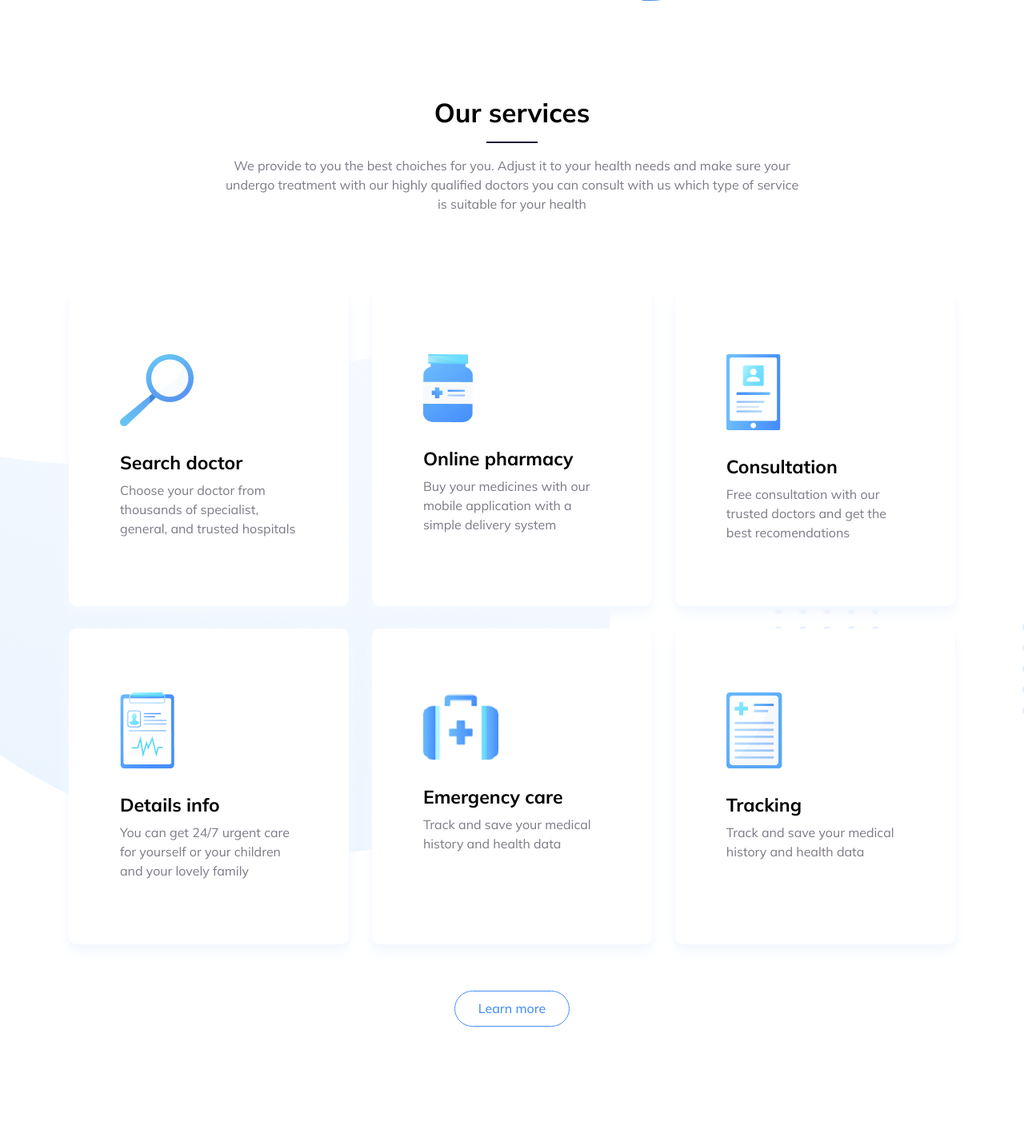
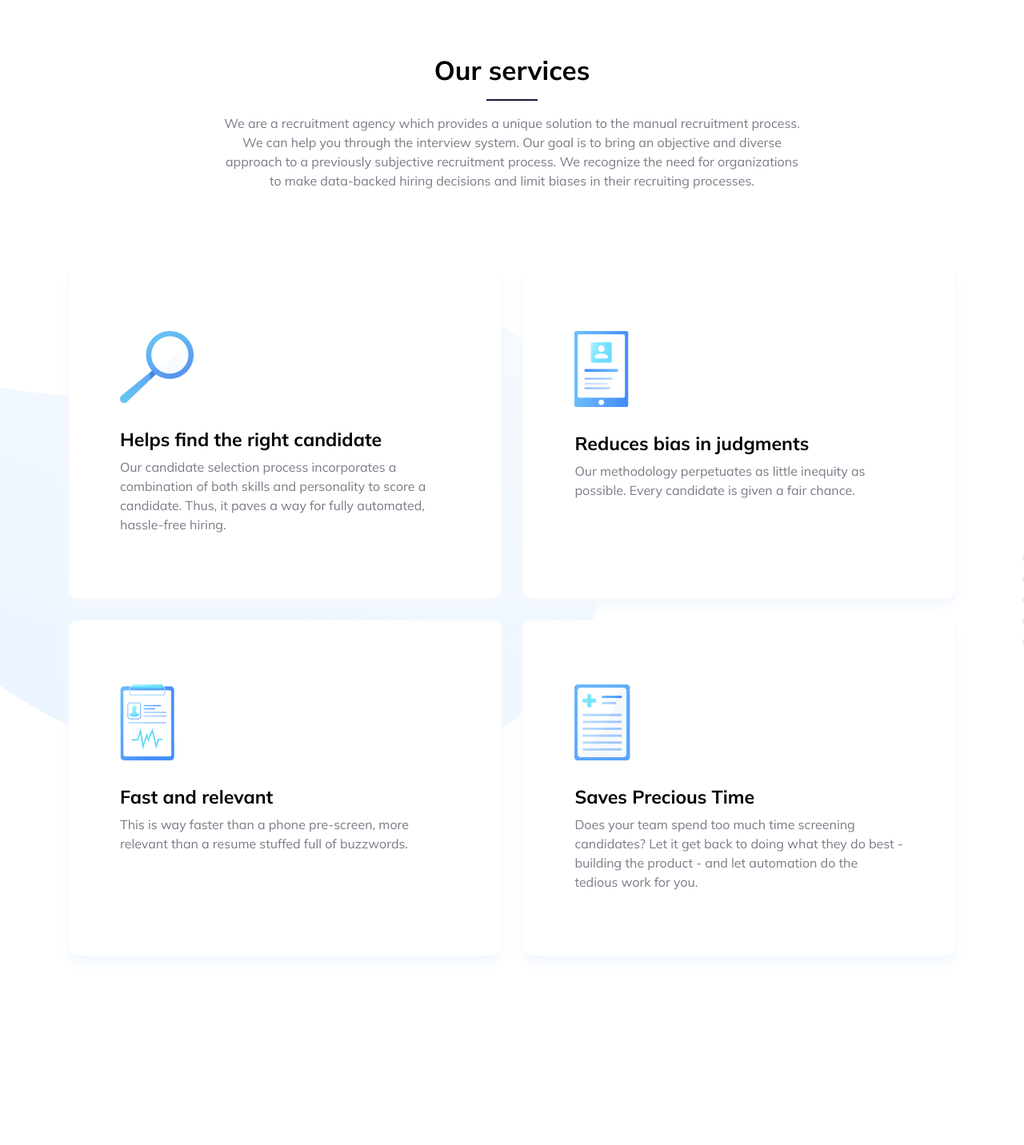
Before and after one commit to Team-Gucci-Gang/Recruito, a Node server app: page / in a window 1280 px wide. Shown: the part 583-2015 px from the top of the page at 80% size. Run offline with Node 20, Linux system fonts and the light colour scheme; some libraries are stand-ins or nearby versions.

Commit message:
add: content

```diff
--- a/views/land.ejs
+++ b/views/land.ejs
@@ -8,7 +8,7 @@
     <!-- ===============================================-->
     <!--    Document Title-->
     <!-- ===============================================-->
-    <title>Trafalgar | Landing, Corporate &amp; Business Templatee</title>
+    <title>Recruito</title>
 
     <!-- ===============================================-->
     <!--    Favicons-->
@@ -34,7 +34,7 @@
     <main class="main" id="top">
       <nav class="navbar navbar-expand-lg navbar-light fixed-top py-3" data-navbar-on-scroll="data-navbar-on-scroll">
         <div class="container">
-          <a class="navbar-brand d-flex align-items-center fw-bold fs-2" href="#"><img class="d-inline-block me-3" src="trafalgar/assets/img/icons/logo.png" alt="" />Recruito</a>
+          <a class="navbar-brand d-flex align-items-center fw-bold fs-2" href="#">Recruito</a>
           <button
             class="navbar-toggler collapsed"
             type="button"
@@ -59,7 +59,7 @@
 
         <div class="container position-relative">
           <div class="row align-items-center">
-            <div class="col-md-5 col-lg-6 order-md-1 pt-8"><img class="img-fluid" src="trafalgar/assets/img/illustrations/hero-header.png" alt="" /></div>
+            <div class="col-md-5 col-lg-6 order-md-1 pt-8"><img class="img-fluid" src="https://www.peoplex.ai/wp-content/uploads/2019/07/banner-recruitment.png" alt="" /></div>
             <div class="col-md-7 col-lg-6 text-center text-md-start pt-5 pt-md-9">
               <h1 class="mb-4 display-3 fw-bold">Think Recruitment <br class="d-block d-lg-none d-xl-block" />Think Recruito</h1>
               <p class="mt-3 mb-4 fs-1">
@@ -92,160 +92,85 @@
           <div class="row justify-content-center">
             <div class="col-sm-9 col-xl-8 text-center">
               <p>
-                We provide to you the best choiches for you. Adjust it to your health needs and make sure your undergo treatment with our highly qualified doctors you can consult with us which type of
-                service is suitable for your health
+                We are a recruitment agency which provides a unique solution to the manual recruitment process.
+                We can help you through the interview system. Our goal is to bring an objective and diverse approach to
+                a previously subjective recruitment process. We recognize the need for organizations to make data-backed
+                hiring decisions and limit biases in their recruiting processes.
               </p>
             </div>
           </div>
           <div class="row justify-content-center h-100 pt-7 g-4">
-            <div class="col-sm-9 col-md-4">
+            <div class="col-sm-9 col-md-6">
               <div class="card h-100 w-100 shadow rounded-lg p-3 p-md-2 p-lg-3 p-xl-5">
                 <div class="card-body text-center text-md-start">
                   <div class="py-3"><img class="img-fluid" src="trafalgar/assets/img/illustrations/search.png" height="90" alt="" /></div>
                   <div class="py-3">
-                    <h4 class="fw-bold card-title">Search doctor</h4>
-                    <p class="card-text">Choose your doctor from thousands of specialist, general, and trusted hospitals</p>
+                    <h4 class="fw-bold card-title">Helps find the right candidate</h4>
+                    <p class="card-text">
+                      Our candidate selection process incorporates a combination of both skills and personality to score a candidate.
+                      Thus, it paves a way for fully automated, hassle-free hiring.
+                    </p>
                   </div>
                 </div>
               </div>
             </div>
-            <div class="col-sm-9 col-md-4">
+
+            <div class="col-sm-9 col-md-6">
               <div class="card h-100 w-100 shadow rounded-lg p-3 p-md-2 p-lg-3 p-xl-5">
                 <div class="card-body text-center text-md-start">
-                  <div class="py-3"><img class="img-fluid" src="trafalgar/assets/img/illustrations/online-pharmacy.png" height="90" alt="" /></div>
+                  <div class="py-3"><img class="img-fluid" src="trafalgar/assets/img/illustrations/consultation.png" height="90" alt="" /></div>
                   <div class="py-3">
-                    <h4 class="fw-bold card-title">Online pharmacy</h4>
-                    <p class="card-text">Buy your medicines with our mobile application with a simple delivery system</p>
+                    <h4 class="fw-bold card-title">Reduces bias in judgments</h4>
+                    <p class="card-text">Our methodology perpetuates as little inequity as possible. Every candidate is given a fair chance.</p>
                   </div>
                 </div>
               </div>
             </div>
-            <div class="col-sm-9 col-md-4">
+            <div class="col-sm-9 col-md-6">
               <div class="card h-100 w-100 shadow rounded-lg p-3 p-md-2 p-lg-3 p-xl-5">
                 <div class="card-body text-center text-md-start">
-                  <div class="py-3"><img class="img-fluid" src="trafalgar/assets/img/illustrations/consultation.png" height="90" alt="" /></div>
+                  <div class="py-3"><img class="img-fluid" src="trafalgar/assets/img/illustrations/details-info.png" height="90" alt="" /></div>
                   <div class="py-3">
-                    <h4 class="fw-bold card-title">Consultation</h4>
-                    <p class="card-text">Free consultation with our trusted doctors and get the best recomendations</p>
+                    <h4 class="fw-bold card-title">Fast and relevant</h4>
+                    <p class="card-text">
+                      This is way faster than a phone pre-screen, more relevant than a resume stuffed full of buzzwords.</h4>
+                    </p>
                   </div>
                 </div>
               </div>
             </div>
-            <div class="col-sm-9 col-md-4">
-              <div class="card h-100 w-100 shadow rounded-lg p-3 p-md-2 p-lg-3 p-xl-5">
-                <div class="card-body text-center text-md-start">
-                  <div class="py-3"><img class="img-fluid" src="trafalgar/assets/img/illustrations/details-info.png" height="90" alt="" /></div>
-                  <div class="py-3">
-                    <h4 class="fw-bold card-title">Details info</h4>
-                    <p class="card-text">You can get 24/7 urgent care for yourself or your children and your lovely family</p>
-                  </div>
-                </div>
-              </div>
-            </div>
-            <div class="col-sm-9 col-md-4">
-              <div class="card h-100 w-100 shadow rounded-lg p-3 p-md-2 p-lg-3 p-xl-5">
-                <div class="card-body text-center text-md-start">
-                  <div class="py-3"><img class="img-fluid" src="trafalgar/assets/img/illustrations/emergency-care.png" height="90" alt="" /></div>
-                  <div class="py-3">
-                    <h4 class="fw-bold card-title">Emergency care</h4>
-                    <p class="card-text">Track and save your medical history and health data</p>
-                  </div>
-                </div>
-              </div>
-            </div>
-            <div class="col-sm-9 col-md-4">
+
+            <div class="col-sm-9 col-md-6">
               <div class="card h-100 w-100 shadow rounded-lg p-3 p-md-2 p-lg-3 p-xl-5">
                 <div class="card-body text-center text-md-start">
                   <div class="py-3"><img class="img-fluid" src="trafalgar/assets/img/illustrations/tracking.png" height="90" alt="" /></div>
                   <div class="py-3">
-                    <h4 class="fw-bold card-title">Tracking</h4>
-                    <p class="card-text">Track and save your medical history and health data</p>
+                    <h4 class="fw-bold card-title">Saves Precious Time</h4>
+                    <p class="card-text">Does your team spend too much time screening candidates?
+                      Let it get back to doing what they do best - building the product - and let automation do the tedious work for you.</p>
                   </div>
                 </div>
               </div>
-            </div>
-            <div class="text-center py-4">
-              <button class="btn btn-lg btn-outline-primary rounded-pill" type="submit">Learn more</button>
             </div>
           </div>
         </div>
       </section>
       <section class="py-6 py-lg-8" id="about">
-        <div class="bg-holder" style="background-image: url(trafalgar/assets/img/illustrations/dot.png); background-position: right bottom; background-size: auto; margin-top: 50px"></div>
-        <!--/.bg-holder-->
 
         <div class="container">
           <div class="row g-xl-0 align-items-center">
-            <div class="col-md-6"><img class="img-fluid mb-5 mb-md-0" src="trafalgar/assets/img/illustrations/about-1.png" width="480" alt="" /></div>
+            <div class="col-md-6"><img class="img-fluid mb-5 mb-md-0" src="https://knovator.com/wp-content/uploads/2020/06/Industries-recruitment.png" width="480" alt="" /></div>
             <div class="col-md-6 text-center text-md-start">
-              <h2 class="fw-bold lh-base">Leading healthcare <br />providers</h2>
+              <h2 class="fw-bold lh-base">Leading providers <br />for Recruitment Automation</h2>
               <hr class="text-dark mx-auto mx-md-0" style="height: 2px; width: 50px" />
               <p class="pt-3">
-                Trafalgar provides progressive, and affordable healthcare, accessible on mobile and online for everyone. To us, it’s not just work. We take pride in the solutions we deliver
+                Recruito provides progressive, and affordable recruitment solutions, accessible on mobile and online for everyone. To us, it’s not just work. We take pride in the solutions we deliver
               </p>
               <div class="py-3">
                 <button class="btn btn-lg btn-outline-primary rounded-pill" type="submit">Learn more</button>
               </div>
             </div>
           </div>
-        </div>
-      </section>
-
-      <!-- ============================================-->
-      <!-- <section> begin ============================-->
-      <section class="py-6 py-lg-8">
-        <div class="container">
-          <div class="row g-xl-0 align-items-center">
-            <div class="col-md-6 order-md-1 text-md-end"><img class="img-fluid mb-5 mb-md-0" src="trafalgar/assets/img/illustrations/about-1.png" width="480" alt="" /></div>
-            <div class="col-md-6 text-center text-md-start order-md-0">
-              <h2 class="fw-bold lh-base">Download our <br />mobile apps</h2>
-              <hr class="text-dark mx-auto mx-md-0" style="height: 2px; width: 50px" />
-              <p class="pt-3">
-                Our dedicated patient engagement app and web portal allow you to access information instantaneously (no tedeous form, long calls, or administrative hassle) and securely
-              </p>
-              <div class="py-3">
-                <button class="btn btn-lg btn-outline-primary rounded-pill" type="submit">
-                  Learn more
-                  <svg class="bi bi-arrow-down-short" xmlns="http://www.w3.org/2000/svg" width="16" height="16" fill="currentColor" viewBox="0 0 16 16">
-                    <path fill-rule="evenodd" d="M8 4a.5.5 0 0 1 .5.5v5.793l2.146-2.147a.5.5 0 0 1 .708.708l-3 3a.5.5 0 0 1-.708 0l-3-3a.5.5 0 1 1 .708-.708L7.5 10.293V4.5A.5.5 0 0 1 8 4z"></path>
-                  </svg>
-                </button>
-              </div>
-            </div>
-          </div>
-        </div>
-        <!-- end of .container-->
-      </section>
-      <!-- <section> close ============================-->
-      <!-- ============================================-->
-
-      <section class="py-8" id="testimonial">
-        <div class="container">
-          <div
-            class="bg-holder z-index-1"
-            style="
-              background-image: url(trafalgar/assets/img/illustrations/dot.png);
-              background-position: right top;
-              background-size: auto;
-              margin-left: -30px;
-              margin-top: 10px;
-              filter: contrast(1.5);
-            "
-          ></div>
-          <!--/.bg-holder-->
-
-          <div
-            class="bg-holder z-index-1"
-            style="
-              background-image: url(trafalgar/assets/img/illustrations/dot-2.png);
-              background-position: left bottom;
-              background-size: auto;
-              margin-left: -35px;
-              margin-top: -65px;
-              filter: contrast(1.5);
-            "
-          ></div>
-          <!--/.bg-holder-->
         </div>
       </section>
     </main>
```
